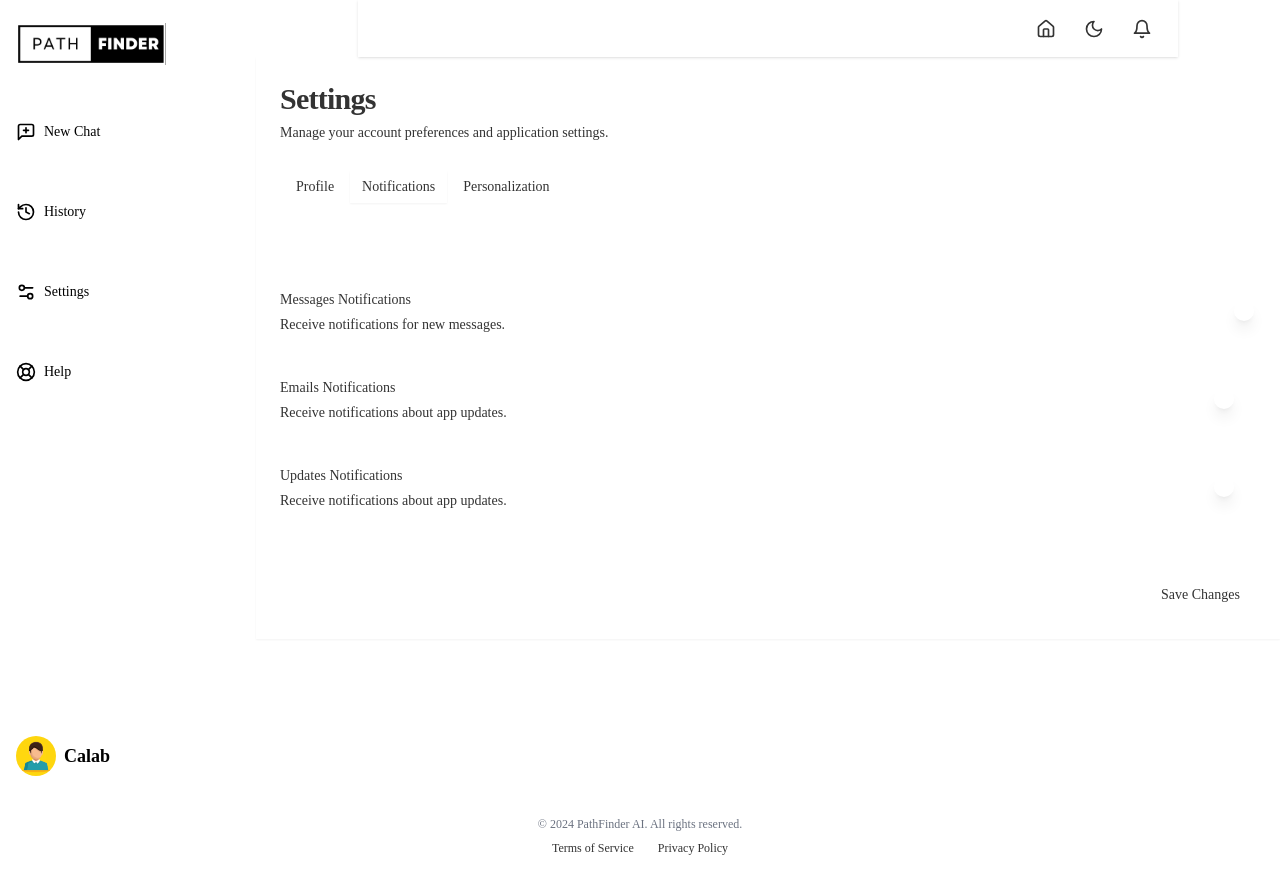
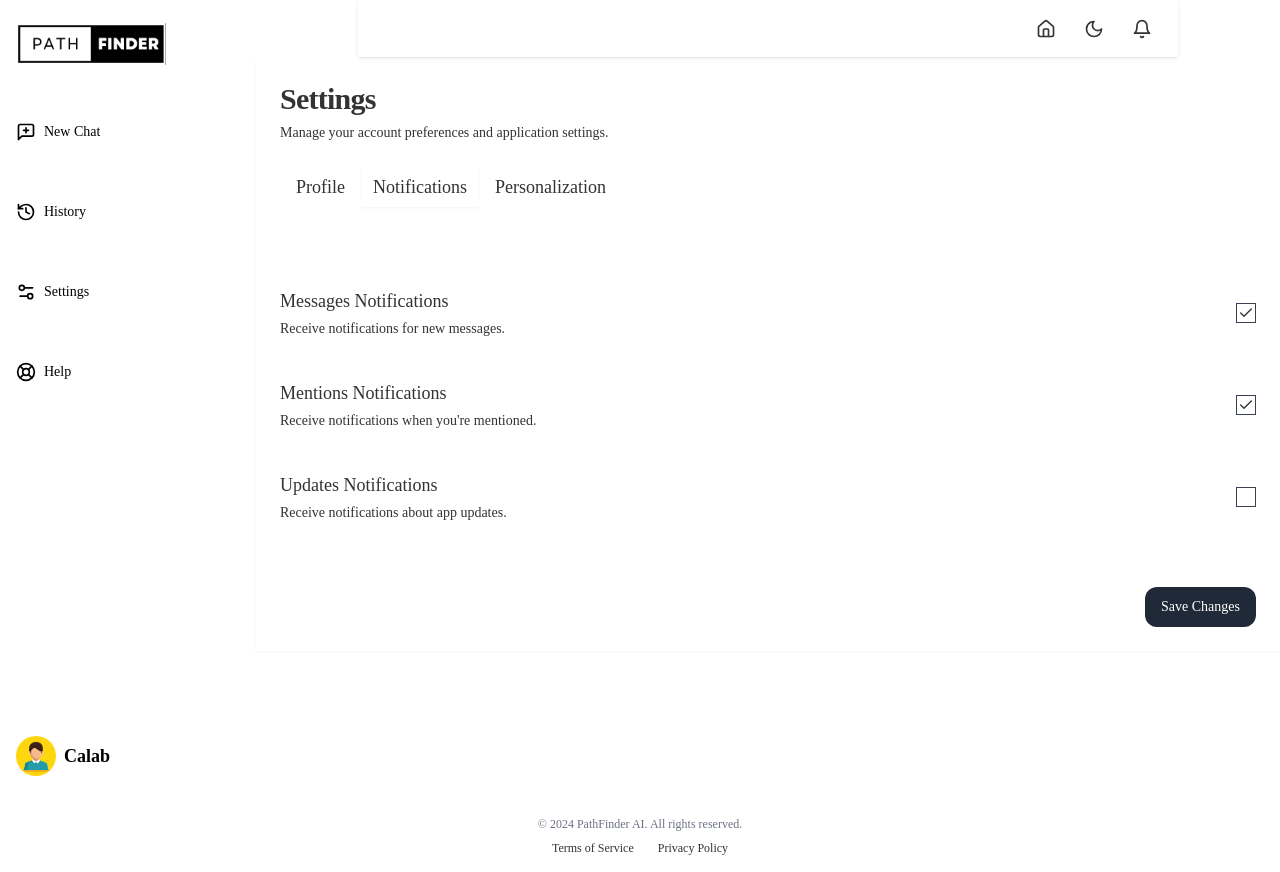
Before and after one commit to KGrim23/PathFinder_V1.0, a Next.js app: page /SettingPage in a window 1280 px wide. Both pictures are taken after a click on the tab "Notifications". Built offline with nearby package versions, Linux system fonts and the light colour scheme.

Commit message:
fixed the setting page and style saved chats

```diff
--- a/app/SettingPage/page.tsx
+++ b/app/SettingPage/page.tsx
@@ -1,7 +1,7 @@
 "use client";
 
 import { useEffect, useState } from "react";
-import { Archive, Bell, Moon, Sun, Trash2, User } from "lucide-react";
+import { Archive, Trash2, User } from "lucide-react";
 import { useTheme } from "../components/ThemeContext";
 import { Avatar, AvatarFallback, AvatarImage } from "@/components/ui/avatar";
 import { Button } from "@/components/ui/button";
@@ -15,23 +15,22 @@ import {
 } from "@/components/ui/card";
 import { Input } from "@/components/ui/input";
 import { Label } from "@/components/ui/label";
-import { Switch } from "@/components/ui/switch";
 import { Tabs, TabsContent, TabsList, TabsTrigger } from "@/components/ui/tabs";
 import Navbar from "../components/Navbar";
 import Sidebar from "../components/Sidebar";
 import { TooltipProvider } from "@/components/ui/tooltip";
 import Footer from "../components/Footer";
+import { Checkbox } from "@/components/ui/checkbox";
 
 export default function Component() {
-  const [username, setUsername] = useState("johndoe");
-  const [email, setEmail] = useState("john@example.com");
+  const [username, setUsername] = useState<string>("");
+  const [email, setEmail] = useState<string>("");
   const [notifications, setNotifications] = useState({
     messages: true,
     mentions: true,
     updates: false,
   });
-  const [autoDeleteMessages, setAutoDeleteMessages] = useState(false);
-  // const { theme, setTheme } = useTheme();
+
   const { isDarkMode, toggleDarkMode } = useTheme();
   const [isMobile, setIsMobile] = useState(false);
 
@@ -50,15 +49,32 @@ export default function Component() {
     document.body.classList.toggle("dark", isDarkMode);
   }, [isDarkMode]);
 
-  const handleSave = () => {
-    console.log("Saving settings:", {
+  // Effect to load settings from localStorage
+  useEffect(() => {
+    const savedSettings = localStorage.getItem("userSettings");
+    if (savedSettings) {
+      const { username, email, notifications, isDarkMode } =
+        JSON.parse(savedSettings);
+      setUsername(username);
+      setEmail(email);
+      setNotifications(notifications);
+    }
+  }, [toggleDarkMode]);
+
+  // Save settings to localStorage
+  const saveSettingsToLocalStorage = () => {
+    const settings = {
       username,
       email,
       notifications,
       isDarkMode,
-      autoDeleteMessages,
-    });
-    // Add backend API call here
+    };
+    localStorage.setItem("userSettings", JSON.stringify(settings));
+    console.log("Settings saved:", settings);
+  };
+
+  const handleSave = () => {
+    saveSettingsToLocalStorage();
   };
 
   return (
@@ -84,19 +100,19 @@ export default function Component() {
                 <TabsList className="flex justify-start gap-1 mb-20">
                   <TabsTrigger
                     value="profile"
-                    className="flex-grow sm:flex-grow-0"
+                    className="flex-grow sm:flex-grow-0 text-lg"
                   >
                     Profile
                   </TabsTrigger>
                   <TabsTrigger
                     value="notifications"
-                    className="flex-grow sm:flex-grow-0"
+                    className="flex-grow sm:flex-grow-0 text-lg"
                   >
                     Notifications
                   </TabsTrigger>
                   <TabsTrigger
                     value="personalization"
-                    className="flex-grow sm:flex-grow-0"
+                    className="flex-grow sm:flex-grow-0 text-lg"
                   >
                     Personalization
                   </TabsTrigger>
@@ -110,7 +126,11 @@ export default function Component() {
                         <User className="w-12 h-12" />
                       </AvatarFallback>
                     </Avatar>
-                    <Button className="mt-6 mb-10 md:mt-0 md:ml-6">
+                    <Button
+                      size="sm"
+                      variant="secondary"
+                      className="mt-6 mb-10 md:mt-0 bg-gray-800 text-white rounded-xl"
+                    >
                       Change Avatar
                     </Button>
                   </div>
@@ -138,26 +158,26 @@ export default function Component() {
                 </TabsContent>
 
                 <TabsContent value="notifications">
-                  <div className="grid gap-10 mb-10">
-                    {["messages", "emails", "updates"].map((key) => (
+                  <div className="grid gap-10 mb-10 text-md lg:text-lg">
+                    {["messages", "mentions", "updates"].map((key) => (
                       <div
                         key={key}
                         className="flex items-center justify-between space-x-4"
                       >
                         <div className="space-y-1">
-                          <Label htmlFor={key}>
+                          <Label htmlFor={key} className="text-md lg:text-lg">
                             {key.charAt(0).toUpperCase() + key.slice(1)}{" "}
                             Notifications
                           </Label>
-                          <p className="text-sm text-muted-foreground">
+                          <p className="text-sm lg:text-md text-muted-foreground">
                             {key === "messages"
                               ? "Receive notifications for new messages."
                               : key === "mentions"
-                              ? "Receive notifications when you're sent emails."
+                              ? "Receive notifications when you're mentioned."
                               : "Receive notifications about app updates."}
                           </p>
                         </div>
-                        <Switch
+                        <Checkbox
                           id={key}
                           checked={
                             notifications[key as keyof typeof notifications]
@@ -168,6 +188,7 @@ export default function Component() {
                               [key]: checked,
                             }))
                           }
+                          className={`h-5 w-5 text-blue-500 border-gray-700 dark:border-gray-800 dark:checked:bg-blue-400`}
                         />
                       </div>
                     ))}
@@ -176,51 +197,37 @@ export default function Component() {
 
                 <TabsContent value="personalization">
                   <div className="grid gap-10 mb-10">
-                    <div className="flex items-center justify-between space-x-2">
-                      <div className="space-y-0.5">
-                        <Label>Archive Chat History</Label>
-                        <p className="text-sm text-muted-foreground">
-                          Download and save your chat history.
-                        </p>
+                    <div className="flex items-center justify-between space-x-2 ">
+                      <div className="space-y-0.5 ">
+                        <Label className="text-md lg:text-lg">
+                          Archive Chat History
+                        </Label>
                       </div>
                       <Button>
-                        <Archive className="w-4 h-4 mr-2" />
-                        Archive
+                        <Archive className="w-5 h-5 mr-2" />
                       </Button>
                     </div>
                     <div className="flex items-center justify-between space-x-2">
                       <div className="space-y-0.5">
-                        <Label>Clear Cache</Label>
-                        <p className="text-sm text-muted-foreground">
-                          Clear local chat cache and temporary data.
-                        </p>
+                        <Label className="text-md lg:text-lg">
+                          Clear Cache
+                        </Label>
                       </div>
                       <Button variant="destructive">
-                        <Trash2 className="w-4 h-4 mr-2" />
-                        Clear
+                        <Trash2 className="w-5 h-5 mr-2" />
                       </Button>
-                    </div>
-                    <div className="flex items-center justify-between space-x-2">
-                      <div className="space-y-0.5">
-                        <Label htmlFor="autoDeleteMessages">
-                          Auto-delete Messages
-                        </Label>
-                        <p className="text-sm text-muted-foreground">
-                          Automatically delete messages after 30 days.
-                        </p>
-                      </div>
-                      <Switch
-                        id="autoDeleteMessages"
-                        checked={autoDeleteMessages}
-                        onCheckedChange={setAutoDeleteMessages}
-                      />
                     </div>
                   </div>
                 </TabsContent>
               </Tabs>
             </CardContent>
             <CardFooter className="flex justify-end">
-              <Button onClick={handleSave}>Save Changes</Button>
+              <Button
+                onClick={handleSave}
+                className="bg-gray-800 text-white rounded-xl"
+              >
+                Save Changes
+              </Button>
             </CardFooter>
           </Card>
         </div>
--- a/app/saved-chats/page.tsx
+++ b/app/saved-chats/page.tsx
@@ -4,7 +4,7 @@ import Sidebar from "../components/Sidebar";
 import Navbar from "../components/Navbar";
 import { TooltipProvider } from "@radix-ui/react-tooltip";
 import { useTheme } from "../components/ThemeContext";
-import { marked } from "marked"; // Import marked library
+import { marked } from "marked";
 
 export type UserMessage = {
   type: "user";
@@ -136,7 +136,9 @@ const SavedChatsPage: React.FC = () => {
         {!isMobile && <Sidebar />}
         <div className="flex flex-col h-full">
           <Navbar isMobile={isMobile} />
-          <main className="flex-1 overflow-auto p-4 flex flex-col">
+
+          {/* main contents */}
+          <main className="flex-1 overflow-auto p-2 flex flex-col">
             <h2 className="text-2xl font-bold mb-4">Saved Chats</h2>
             {savedChats.length === 0 ? (
               <p>No saved chats found.</p>
@@ -145,8 +147,8 @@ const SavedChatsPage: React.FC = () => {
                 {savedChats.map((chat, chatIndex) => (
                   <div
                     key={chatIndex}
-                    className={`p-4 rounded-xl ${
-                      isDarkMode ? "bg-zinc-600 text-white" : "bg-gray-300"
+                    className={`p-2 rounded-xl ${
+                      isDarkMode ? "bg-gray-800 text-white" : "bg-gray-300"
                     }`}
                   >
                     <div className="flex justify-between items-center">
@@ -160,7 +162,7 @@ const SavedChatsPage: React.FC = () => {
                       </div>
                       <button
                         className={`ml-4 p-2 rounded-xl ${
-                          isDarkMode ? " text-black" : "text-black"
+                          isDarkMode ? " text-white" : "text-black"
                         }`}
                         onClick={() => deleteChatSession(chatIndex)}
                       >
@@ -174,8 +176,6 @@ const SavedChatsPage: React.FC = () => {
                             key={messageIndex}
                             className={`p-3 rounded-xl ${
                               message.type === "user"
-                                ? "bg-gray-200 text-left dark:bg-gray-700 dark:text-white"
-                                : "bg-gray-300 text-left dark:bg-gray-800 dark:text-white"
                             }`}
                           >
                             <div className="text-md leading-relaxed">
@@ -199,11 +199,7 @@ const SavedChatsPage: React.FC = () => {
                 ))}
                 <div className="flex justify-end mt-24">
                   <button
-                    className={`ml-auto gap-1.5 ${
-                      isDarkMode
-                        ? "bg-black text-white border-2 border-white"
-                        : "bg-black text-white"
-                    } rounded-full px-3.5 py-2`}
+                    className={`ml-auto gap-1.5 ${isDarkMode} rounded-full px-3.5 py-2`}
                     onClick={deleteAllChats}
                   >
                     Delete All Chats
--- /dev/null
+++ b/components/ui/checkbox.tsx
@@ -0,0 +1,30 @@
+"use client"
+
+import * as React from "react"
+import * as CheckboxPrimitive from "@radix-ui/react-checkbox"
+import { Check } from "lucide-react"
+
+import { cn } from "@/lib/utils"
+
+const Checkbox = React.forwardRef<
+  React.ElementRef<typeof CheckboxPrimitive.Root>,
+  React.ComponentPropsWithoutRef<typeof CheckboxPrimitive.Root>
+>(({ className, ...props }, ref) => (
+  <CheckboxPrimitive.Root
+    ref={ref}
+    className={cn(
+      "peer h-4 w-4 shrink-0 rounded-sm border border-primary ring-offset-background focus-visible:outline-none focus-visible:ring-2 focus-visible:ring-ring focus-visible:ring-offset-2 disabled:cursor-not-allowed disabled:opacity-50 data-[state=checked]:bg-primary data-[state=checked]:text-primary-foreground",
+      className
+    )}
+    {...props}
+  >
+    <CheckboxPrimitive.Indicator
+      className={cn("flex items-center justify-center text-current")}
+    >
+      <Check className="h-4 w-4" />
+    </CheckboxPrimitive.Indicator>
+  </CheckboxPrimitive.Root>
+))
+Checkbox.displayName = CheckboxPrimitive.Root.displayName
+
+export { Checkbox }
--- a/package.json
+++ b/package.json
@@ -13,6 +13,7 @@
     "@huggingface/inference": "^2.8.1",
     "@radix-ui/react-accordion": "^1.2.1",
     "@radix-ui/react-avatar": "^1.1.1",
+    "@radix-ui/react-checkbox": "^1.1.2",
     "@radix-ui/react-dialog": "^1.1.2",
     "@radix-ui/react-dropdown-menu": "^2.1.2",
     "@radix-ui/react-label": "^2.1.0",
```
Also changed, not shown: 1 other file (tests, documents, lock files or other folders).
